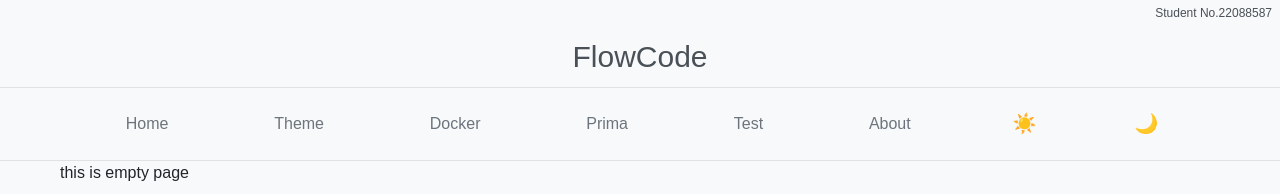
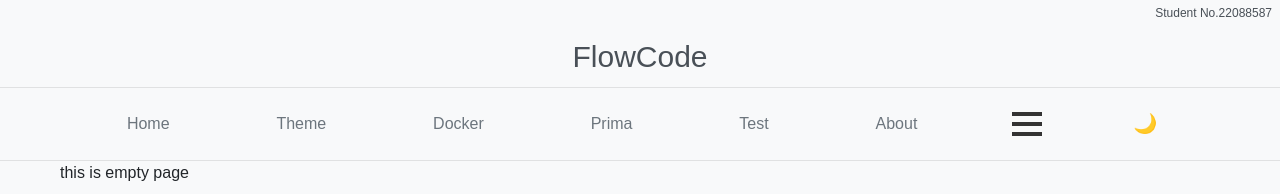
Before and after one commit to Shiying-Wu/a1git, a Next.js app: page /docker in a window 1280 px wide. Shown: the top 194 px of the page. Built offline with nearby package versions, Linux system fonts and the light colour scheme.

Commit message:
changed hamburgerMenu back

```diff
--- a/src/app/Components/HamburgerMenu.tsx
+++ b/src/app/Components/HamburgerMenu.tsx
@@ -1,43 +1,50 @@
-// components/ModeChange.tsx
-'use client';
+// components/HamburgerMenu.tsx
+//'use client' directive tells Next.js this is a client-side component.
+'use client'
 
-import { useState, useEffect } from 'react';
+// Import React's special function： useState hook for managing state.
+import { useState } from 'react';
 
-const ModeChange = () => {
-  const [isDarkMode, setIsDarkMode] = useState(true);
+// Import CSS module for styling.
+import styles from './HamburgerMenu.module.css';
 
-  // Apply theme when component mounts
-  useEffect(() => {
-    // Check if we have a saved preference
-    const savedTheme = localStorage.getItem('theme');
-    if (savedTheme === 'light') {
-      setIsDarkMode(false);
-      document.documentElement.classList.add('light');
-    }
-  }, []);
+// Define the HamburgerMenu functional component.
+// useState是react这个library的hook function: 用于在adjust component's state.
+// const [当前状态, 更新状态的函数] = useState(初始状态)：此处当前状态false
+const HamburgerMenu = () => {
+  const [isOpen, setIsOpen] = useState(false);
 
-  const toggleTheme = () => {
-    const newDarkMode = !isDarkMode;
-    setIsDarkMode(newDarkMode);
-
-    if (newDarkMode) {
-      document.documentElement.classList.remove('light');
-      localStorage.setItem('theme', 'dark');
-    } else {
-      document.documentElement.classList.add('light');
-      localStorage.setItem('theme', 'light');
-    }
+  // Function to toggle the menu open/closed state.
+  const toggleMenu = () => {
+    setIsOpen(!isOpen); //即如果当前状态为false（默认），则将其状态更新为true
   };
 
+  // Render the hamburger menu UI.
   return (
-    <button
-      className="theme-toggle"
-      onClick={toggleTheme}
-      aria-label={isDarkMode ? 'Switch to light mode' : 'Switch to dark mode'}
-    >
-      {isDarkMode ? '☀️' : '🌙'}
-    </button>
+    // Main container div, styled using CSS module.
+    <div className={styles.container}>
+      {/* Hamburger icon, clicking toggles menu open/closed */}
+      <div className={styles.hamburger} onClick={toggleMenu}>
+        {/* Three bars for the hamburger icon, style changes if menu is open */}
+        <div className={isOpen ? styles.barOpen : styles.bar}></div>
+        <div className={isOpen ? styles.barOpen : styles.bar}></div>
+        <div className={isOpen ? styles.barOpen : styles.bar}></div>
+      </div>
+      {/* Navigation menu, style changes if menu is open */}
+      <nav className={isOpen ? styles.menuOpen : styles.menu}>
+        <ul>
+          {/* Menu links */}
+          <li><a href="/">Home</a></li>
+          <li><a href="/theme">Theme</a></li>
+          <li><a href="/docker">Docker</a></li>
+          <li><a href="/prima">Prima</a></li>
+          <li><a href="/docker">docker</a></li>
+          <li><a href="/About">Prima</a></li>
+        </ul>
+      </nav>
+    </div>
   );
 };
 
-export default ModeChange;
+// Export the component as default for use in other files.
+export default HamburgerMenu;
```
